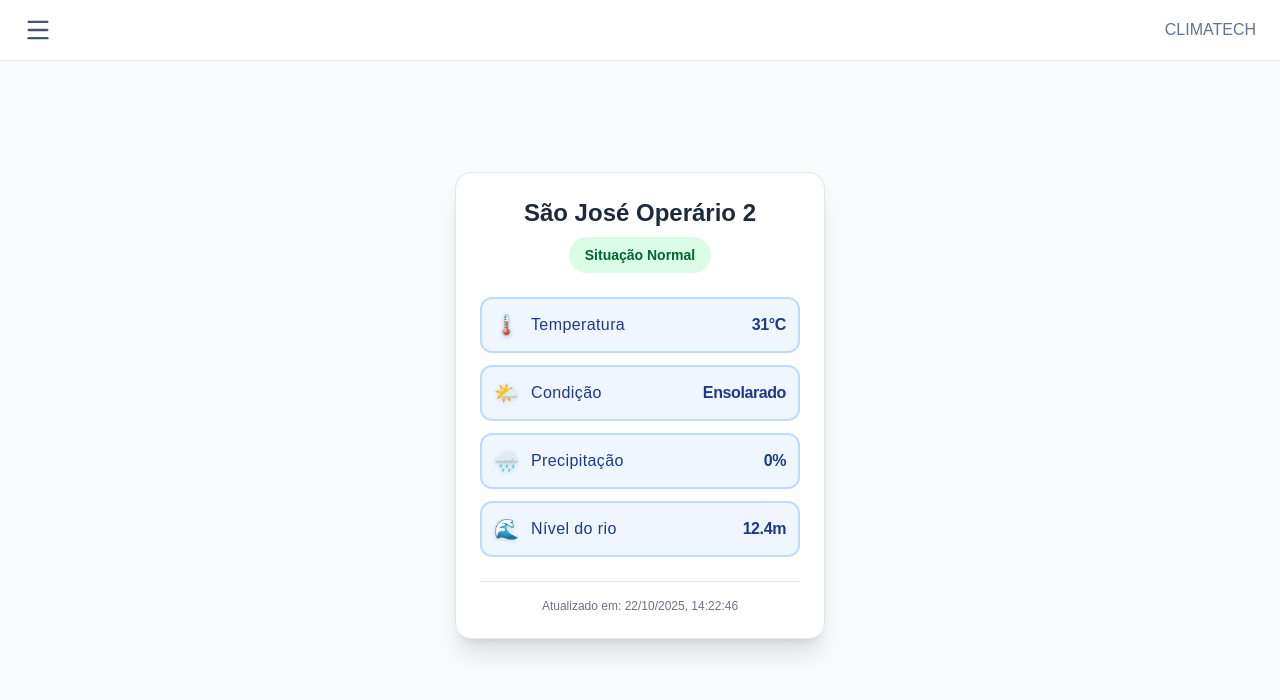
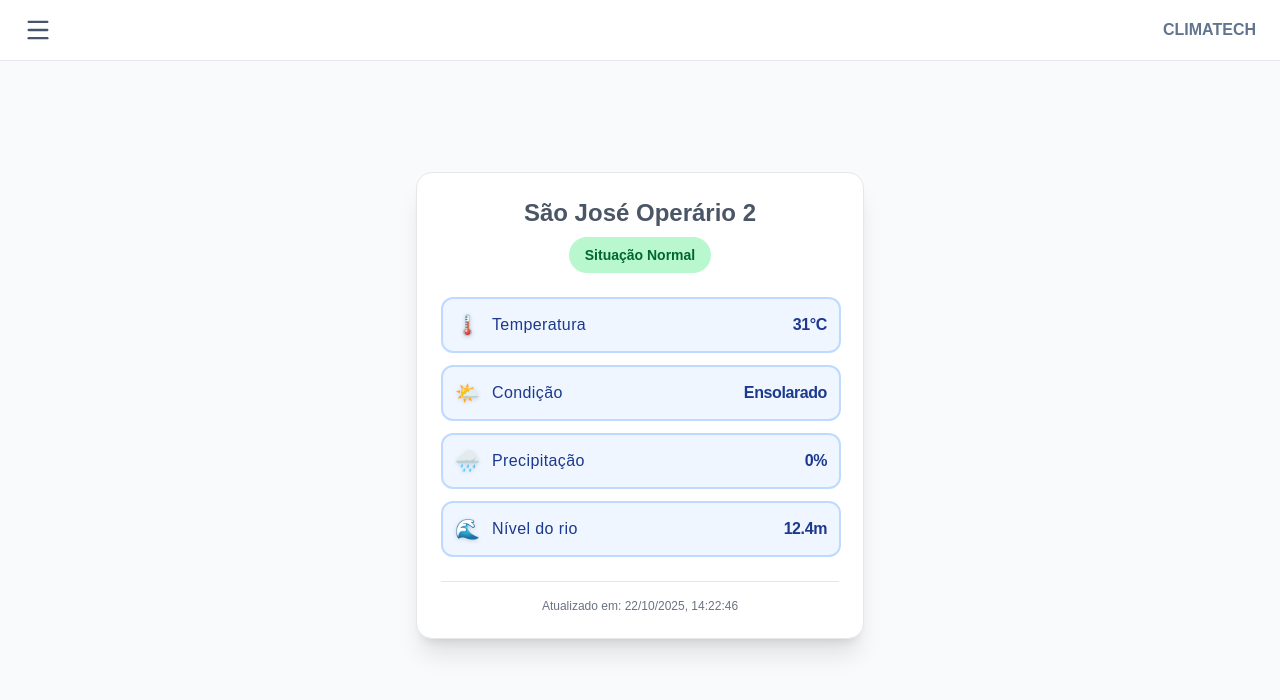
Before and after one commit to HENRYEZ97/Projeto-Inovatech-2025, a Next.js app in the folder projeto-inovatech/: page / in a window 1280 px wide. Shown: the top 700 px of the page. Built offline with nearby package versions, Linux system fonts and the light colour scheme.

Commit message:
💄 Estilos feitos no Sidebar.tsx, Header.tsx e WeatherItem.tsx

```diff
--- a/projeto-inovatech/src/app/componentes/Header.tsx
+++ b/projeto-inovatech/src/app/componentes/Header.tsx
@@ -13,7 +13,7 @@ export default function Header({ onMenuClick }: HeaderProps) {
            >
           <Menu size={28} />
         </button>
-      <h1 className="text-2x1 text-slate-500 cursor-pointer">CLIMATECH</h1>
+      <h1 className="text-2x1 font-bold text-slate-500 cursor-pointer">CLIMATECH</h1>
     </header>
   );
 }
--- a/projeto-inovatech/src/app/componentes/Sidebar.tsx
+++ b/projeto-inovatech/src/app/componentes/Sidebar.tsx
@@ -15,7 +15,7 @@ const locais = ["São José Operário 2", "Jorge Teixeira", "Cidade Nova", "Japi
       className={`fixed top-0 left-0 h-full w-64 bg-white shadow-x1 transform ${
     open ? "translate-x-0" : "-translate-x-full"
   } transition-transform duration-300 ease-in-out z-50 border-r border-gray-200`}>
- <div className="flex justify-between items-center p-6 border-b border-gray-200 bg-gradient-to-r from-blue-500 to blue-600">
+ <div className="flex justify-between items-center p-6 border-b border-gray-200 bg-gradient-to-br from-blue-400 to blue-600">
   <h2 className="text-lg font-semibold text-white cursor-pointer">Localidades</h2>
     <button onClick={onClose}
       className="text-blue-500 hover:text-blue-200 text-xl cursor-pointer font-bold p-1 rounded-full hover:bg-blue-700 w-8 h-8 flex items-center justify-center">
@@ -26,7 +26,7 @@ const locais = ["São José Operário 2", "Jorge Teixeira", "Cidade Nova", "Japi
         {locais.map((local) => (
         <li
         key={local}
-        className="cursor-pointer text-slate-700 p-3 rounded-lg hover:bg-blue-50 hover:text-blue-600 transition-all duration-200 border-transparent hover:border-blue-200"
+        className="cursor-pointer text-slate-500 p-3 rounded-lg bg-gradient-to-br from-gray-400 to blue-600 hover:text-white transition-all duration-200 border-transparent hover:border-blue-200 font-bold"
         >
             <div className="flex items-center">
                 <span className="w-2 h2 bg-green-500 rounded-full mr-3"></span>
--- a/projeto-inovatech/src/app/componentes/WeatherInfo.tsx
+++ b/projeto-inovatech/src/app/componentes/WeatherInfo.tsx
@@ -41,10 +41,10 @@ export default function WeatherInfo() {
     <div className="bg-white p-6 rounded-2xl shadow-xl border border-gray-200 max-w-md mx-auto">
       {/* Header com cidade e status */}
       <div className="text-center mb-6">
-        <h1 className="text-2xl font-bold text-gray-800 mb-2">
+        <h1 className="text-2xl font-bold text-gray-600 mb-2">
           {weatherData.bairro}
         </h1>
-        <div className={`inline-flex items-center gap-2 px-4 py-2 rounded-full ${
+        <div className={`inline-flex bg-green-200 cursor-pointer items-center gap-2 px-4 py-2 rounded-full ${
           weatherData.status === 'normal' ? 'bg-green-100 text-green-800' :
           weatherData.status === 'alerta' ? 'bg-yellow-100 text-yellow-800' :
           'bg-red-100 text-red-800'
@@ -88,7 +88,7 @@ export default function WeatherInfo() {
       </div>
 
       {/* Footer com timestamp */}
-      <div className="mt-6 pt-4 border-t border-gray-200">
+      <div className="mt-6 pt-4 border-t border-gray-200 cursor-pointer">
         <p className="text-xs text-gray-500 text-center">
           Atualizado em: {new Date().toLocaleString('pt-BR')}
         </p>
--- a/projeto-inovatech/src/app/componentes/WeatherItem.tsx
+++ b/projeto-inovatech/src/app/componentes/WeatherItem.tsx
@@ -29,7 +29,7 @@ export default function WeatherItem({
   return (
     <div
       className={`
-        flex justify-between w-80 items-center
+        flex justify-between w-100 items-center
         rounded-xl border-2
         transition-all duration-200
         hover:shadow-md hover:scale-[1.02]
```
